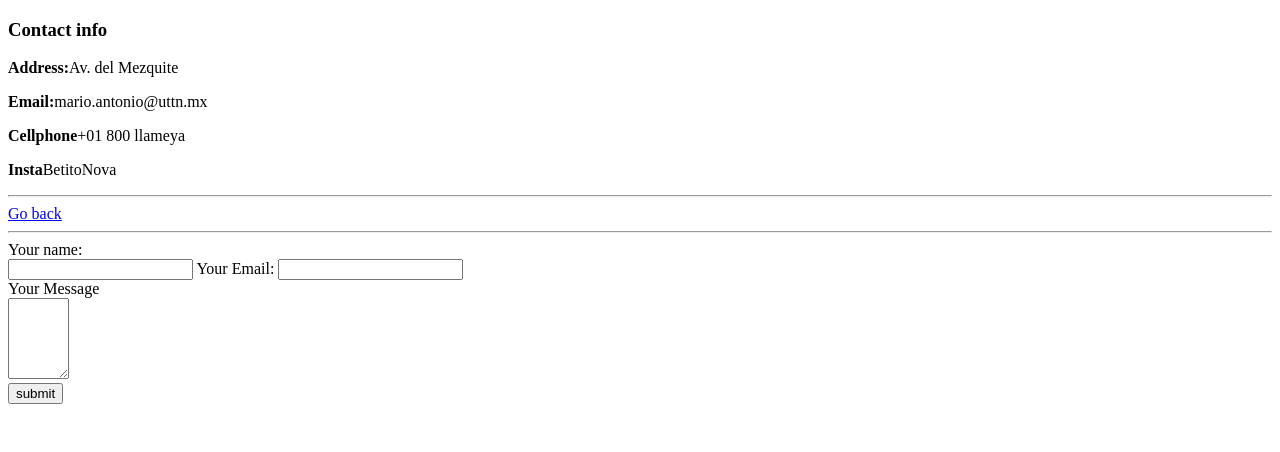
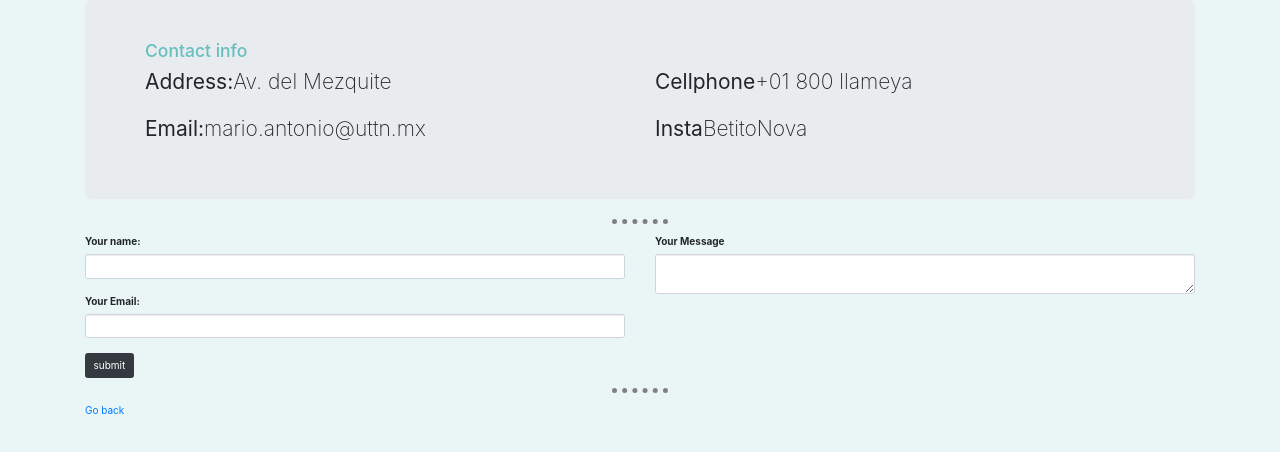
Before and after one commit to BetitoNva/CV-page, a plain HTML site: page Contact.html in a window 1280 px wide. Drawn offline with nearby package versions, Linux system fonts and the light colour scheme.

Commit message:
Add files via upload

```diff
--- a/Contact.html
+++ b/Contact.html
@@ -2,25 +2,64 @@
 <html>
 <head>
     <meta charset="utf-8" />
+
+    <link href="Content/bootstrap.css" rel="stylesheet" />
+    <meta name="viewport" content="width=device-width, initial-scale=1, shrink-to-fit=no">
     <title>Contact me</title>
+    <link rel="stylesheet" href="https://stackpath.bootstrapcdn.com/bootstrap/4.5.2/css/bootstrap.min.css" integrity="sha384-JcKb8q3iqJ61gNV9KGb8thSsNjpSL0n8PARn9HuZOnIxN0hoP+VmmDGMN5t9UJ0Z" crossorigin="anonymous">
+    <link href="style.css" rel="stylesheet" />
 </head>
 <body>
+    <div class="container">
+        <div class="jumbotron">
+
             <h3>Contact info</h3>
+            <div class="row">
+                <div class="col-md-6">
                     <p><strong>Address:</strong>Av. del Mezquite</p>
                     <p><strong>Email:</strong>mario.antonio@uttn.mx</p>
+                </div>
+                <div class="col-md-6">
                     <p><strong>Cellphone</strong>+01 800 llameya</p>
                     <p><strong>Insta</strong>BetitoNova</p>
+                </div>
+
+            </div>
+
+        </div>
+
+        <hr />
+        <form action="mailto:mario.antonio@uttn.mx"
+              method="post" enctype="text/plain">
+            <div class="row">
+                <div class="col-md-6">
+                    <label>Your name:</label>
+                    <input class="form-control" type="text" name="yourName" value="" /><br />
+                    <label>Your Email:</label>
+                    <input class="form-control" type="email" name="yourEmail" value="" /><br />
+                </div>
+                <div class="col-md-6">
+
+                    <label>Your Message</label><br />
+                    <textarea class="form-control" name="yourMessage"></textarea><br />
+
+                </div>
+            </div>
+            <div class="row">
+                <div class="col-md-12">
+                    <input class="btn btn-dark" type="submit" value="submit" />
+                </div>
+            </div>
+
+
+
+        </form>
         <hr />
         <a href="index.html">Go back</a>
-    <hr />
-    <form action="mailto:mario.antonio@uttn.mx" method="post" enctype="text/plain">
-        <label>Your name:</label><br />
-        <input type="text" name="yourName" value=""/>
-        <label>Your Email:</label>
-        <input type="email" name="yourEmail" value=""/><br />
-        <label>Your Message</label><br />
-        <textarea name="yourMessage" cols="5" rows="5"></textarea><br />
-        <input type="submit" value="submit"/>
-    </form>
+    </div>
+
+    <script src="https://code.jquery.com/jquery-3.5.1.slim.min.js" integrity="sha384-DfXdz2htPH0lsSSs5nCTpuj/zy4C+OGpamoFVy38MVBnE+IbbVYUew+OrCXaRkfj" crossorigin="anonymous"></script>
+    <script src="https://cdn.jsdelivr.net/npm/popper.js@1.16.1/dist/umd/popper.min.js" integrity="sha384-9/reFTGAW83EW2RDu2S0VKaIzap3H66lZH81PoYlFhbGU+6BZp6G7niu735Sk7lN" crossorigin="anonymous"></script>
+    <script src="https://stackpath.bootstrapcdn.com/bootstrap/4.5.2/js/bootstrap.min.js" integrity="sha384-B4gt1jrGC7Jh4AgTPSdUtOBvfO8shuf57BaghqFfPlYxofvL8/KUEfYiJOMMV+rV" crossorigin="anonymous"></script>
 </body>
 </html>
--- /dev/null
+++ b/style.css
@@ -0,0 +1,19 @@
+body
+{
+    background-color: #EAF6F6;
+}
+
+hr {
+    border-style: none;
+    border-top-style: dotted;
+    border-width: 5px;
+    border-color: grey;
+    width: 5%;
+}
+
+h1 {
+    color: #66BFBF;
+}
+h3 {
+    color: #66BFBF;
+}
```
Also changed, not shown: Hobbies.html (+1 -0 lines), bacon-style.css (added, +23 -0 lines), index.html (+4 -2 lines), index3.html (added, +20 -0 lines), alberto-circle.png (added), 1 other file. Lines whose indentation alone changed are shown as unchanged.
